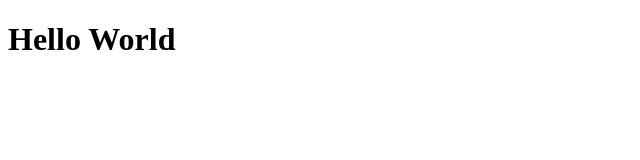
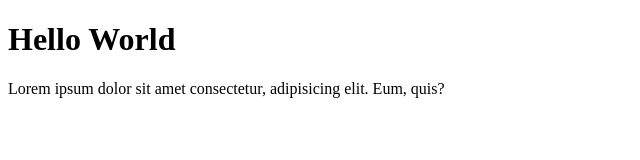
Before and after one commit to ernestasrutkauskas/git-one, a plain HTML site: page index.html in a window 1280 px wide. Shown: the whole page, without its empty margins (0-640 px from the left). Drawn offline with Linux system fonts and the light colour scheme.

Commit message:
added index.html content

```diff
--- a/index.html
+++ b/index.html
@@ -8,5 +8,6 @@
   </head>
   <body>
     <h1>Hello World</h1>
+    <p>Lorem ipsum dolor sit amet consectetur, adipisicing elit. Eum, quis?</p>
   </body>
 </html>
```
